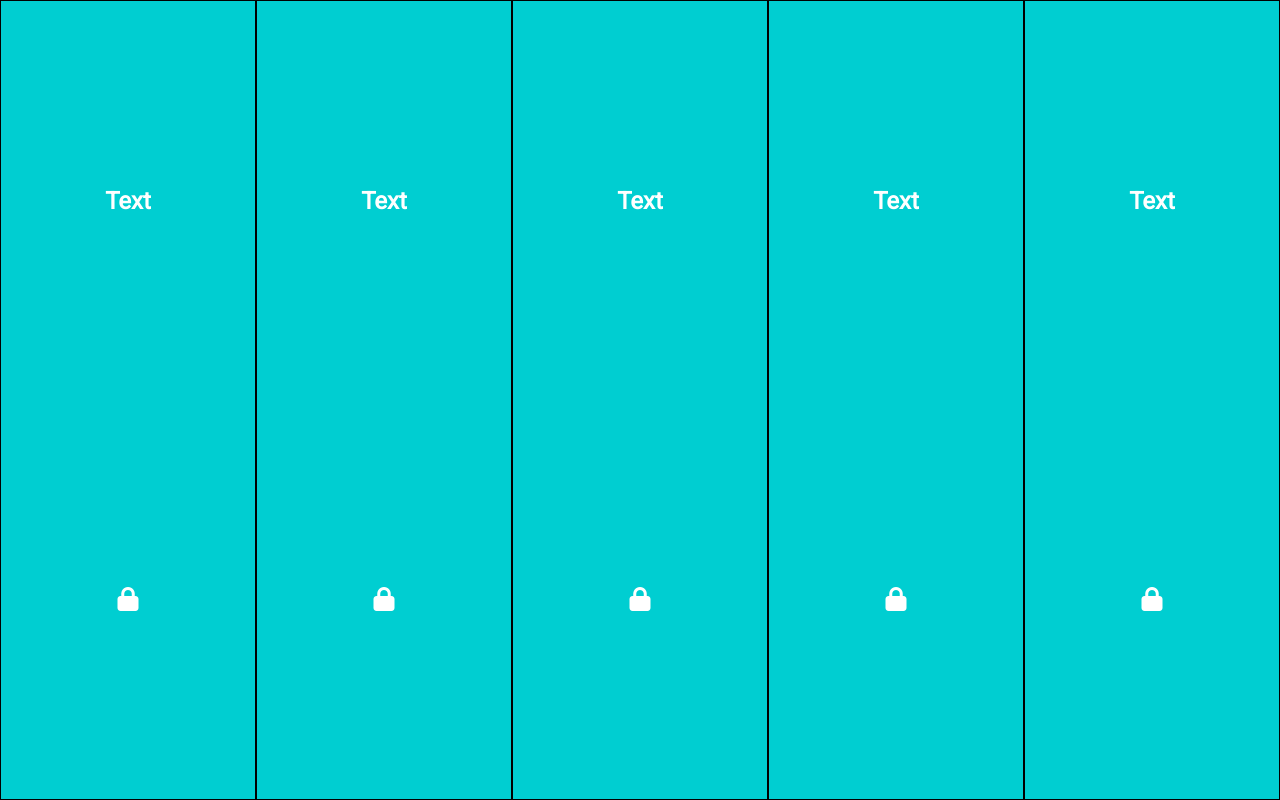
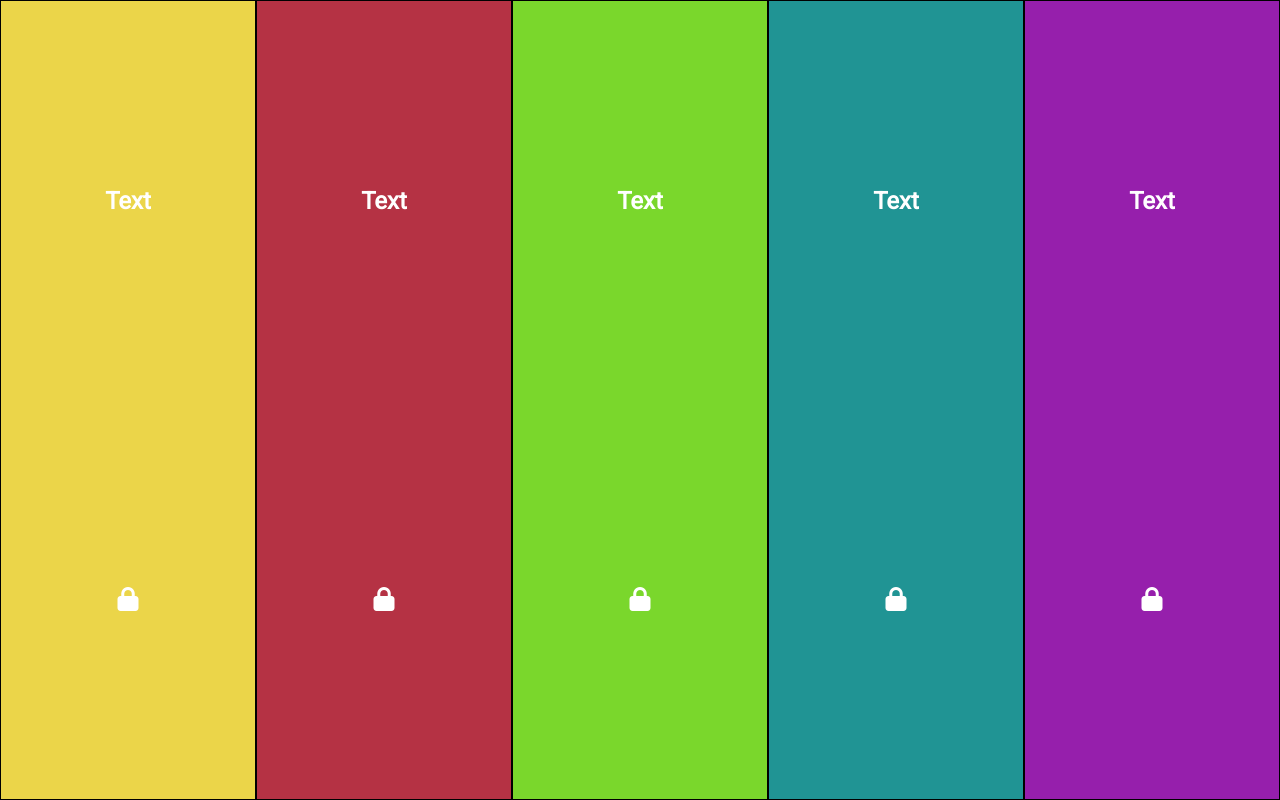
Before and after one commit to stepanchaban/color-change, a plain HTML site: page index.html in a window 1280 px wide. Drawn offline with Linux system fonts and the light colour scheme.

Commit message:
Generate random color

```diff
--- /dev/null
+++ b/app.js
@@ -0,0 +1,23 @@
+const cols = document.querySelectorAll('.col');
+
+function generateRandomColor () {
+  // RGB
+  // #FF0000 RED
+  // #00FF00 GREEN
+  // #0000FF BLUE
+
+  const hexCodes = '0123456789ABCDEF';
+  let color = '';
+  for (let i = 0; i < 6; i++) {
+    color += hexCodes[Math.floor(Math.random() * hexCodes.length)]
+  }
+  return '#' + color;
+}
+
+function setRandomColors() {
+  cols.forEach(function(col){
+    col.style.background = generateRandomColor ();
+  });
+}
+
+setRandomColors()
--- a/index.html
+++ b/index.html
@@ -51,7 +51,7 @@
       <i class="fa-solid fa-lock"></i>
     </button>
   </div>
-
+  <script src="app.js"></script>
 </body>
 
 </html>
```
